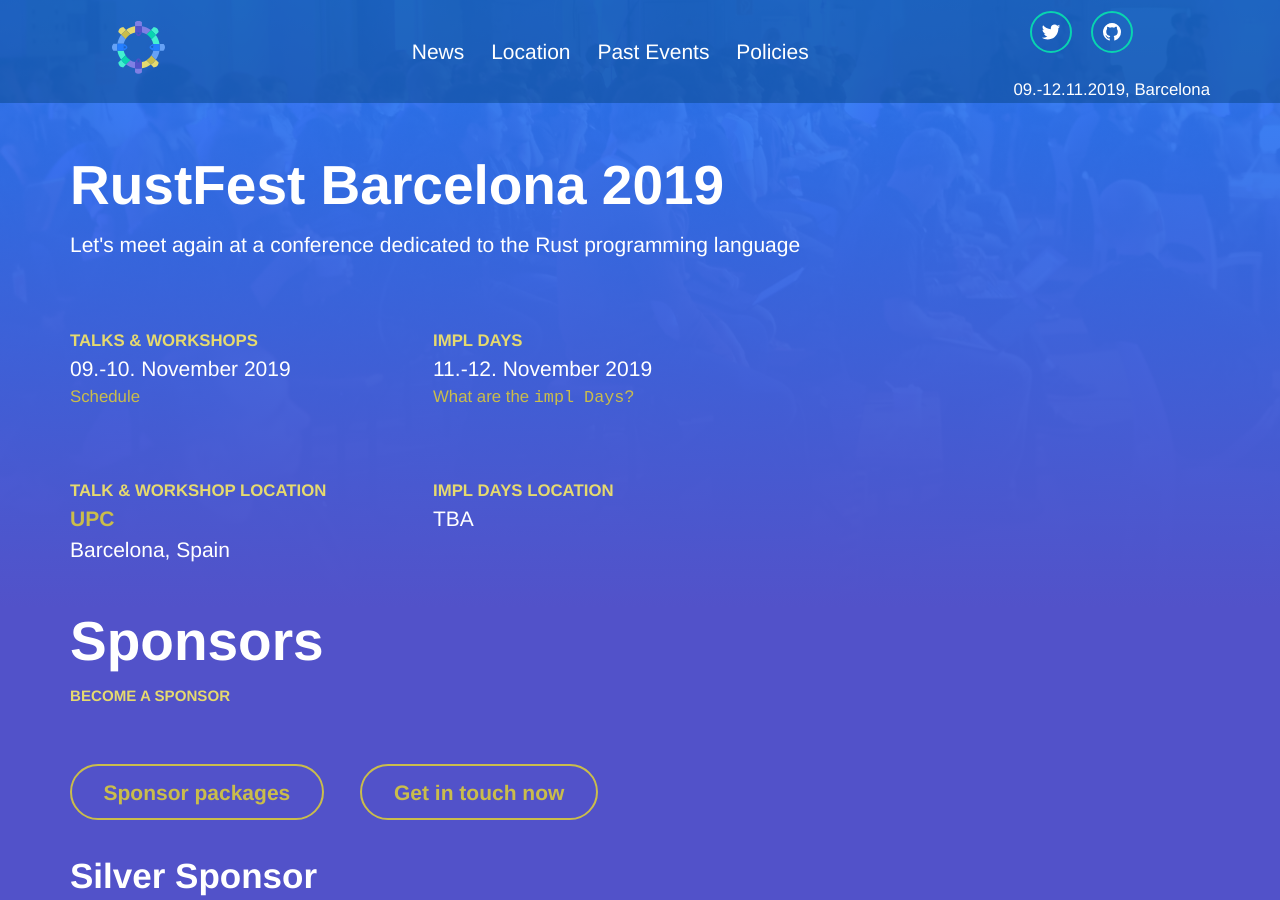
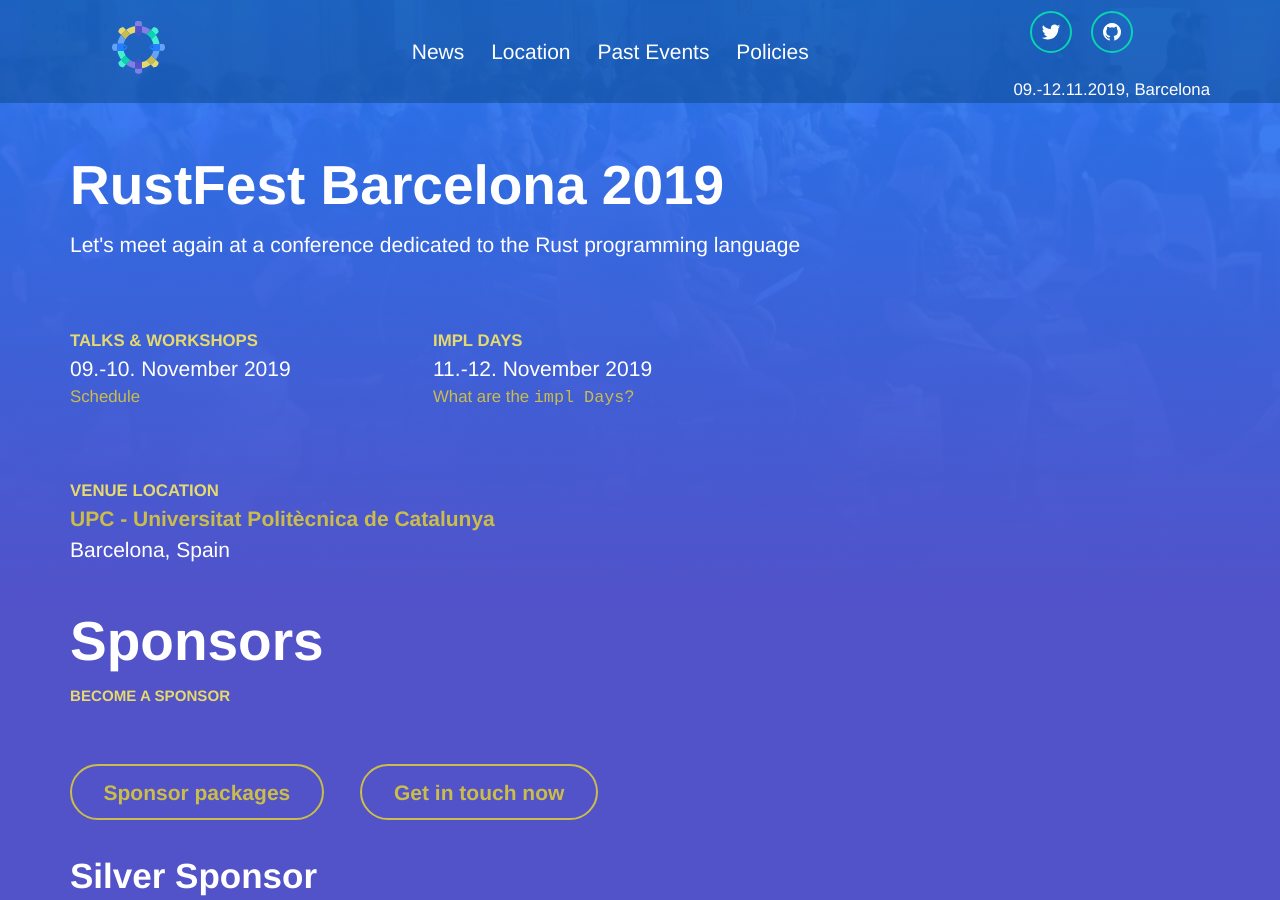
Before and after one commit to RustFestEU/barcelona.rustfest.eu, a Jekyll site: the page built from index.html, in a window 1280 px wide and 900 px high. Built offline with Jekyll 4.4.1, drawn with Linux system fonts in a browser that asks for light colours; nearby versions of some CDN libraries.

Commit message:
A single location for all events

```diff
--- a/_config.yml
+++ b/_config.yml
@@ -12,7 +12,7 @@
 socialImageSrc: "/assets/favicons/logo.svg"
 
 location:
-  venue: "UPC"
+  venue: "UPC - Universitat Politècnica de Catalunya"
   city: "Barcelona"
   country: "Spain"
 
--- a/index.html
+++ b/index.html
@@ -31,18 +31,12 @@
 
     <div class="itemgroup">
       <div class="location">
-        <p class="desc">Talk &amp; Workshop Location</p>
+        <p class="desc">Venue Location</p>
         <p>
           <address title="Address">
             <a href="/location/">{{site.location.venue}}</a><br />
             {{site.location.city}}, {{site.location.country}}<br/>
           </address>
-        </p>
-      </div>
-      <div class="location">
-        <p class="desc">impl Days Location</p>
-        <p>
-          TBA
         </p>
       </div>
 
```
